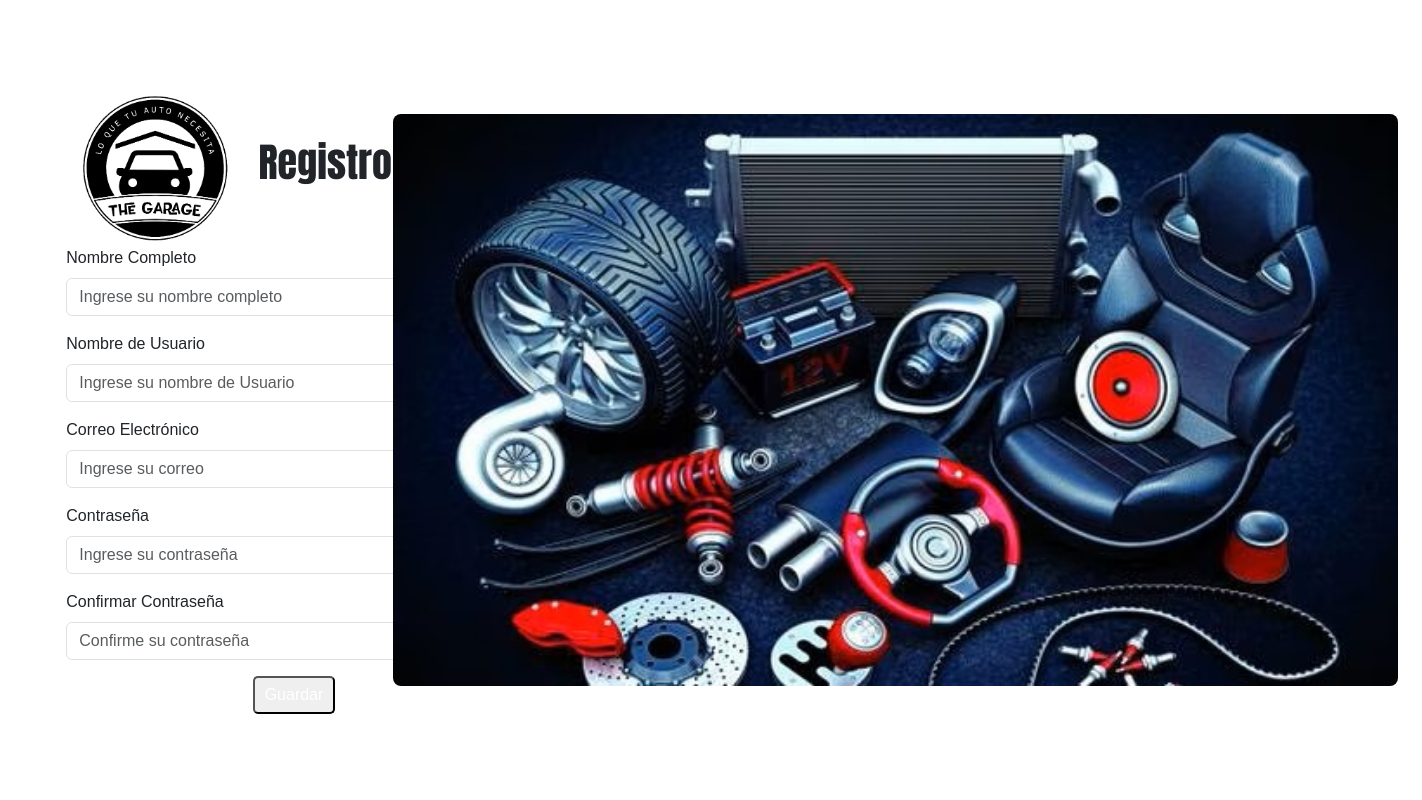
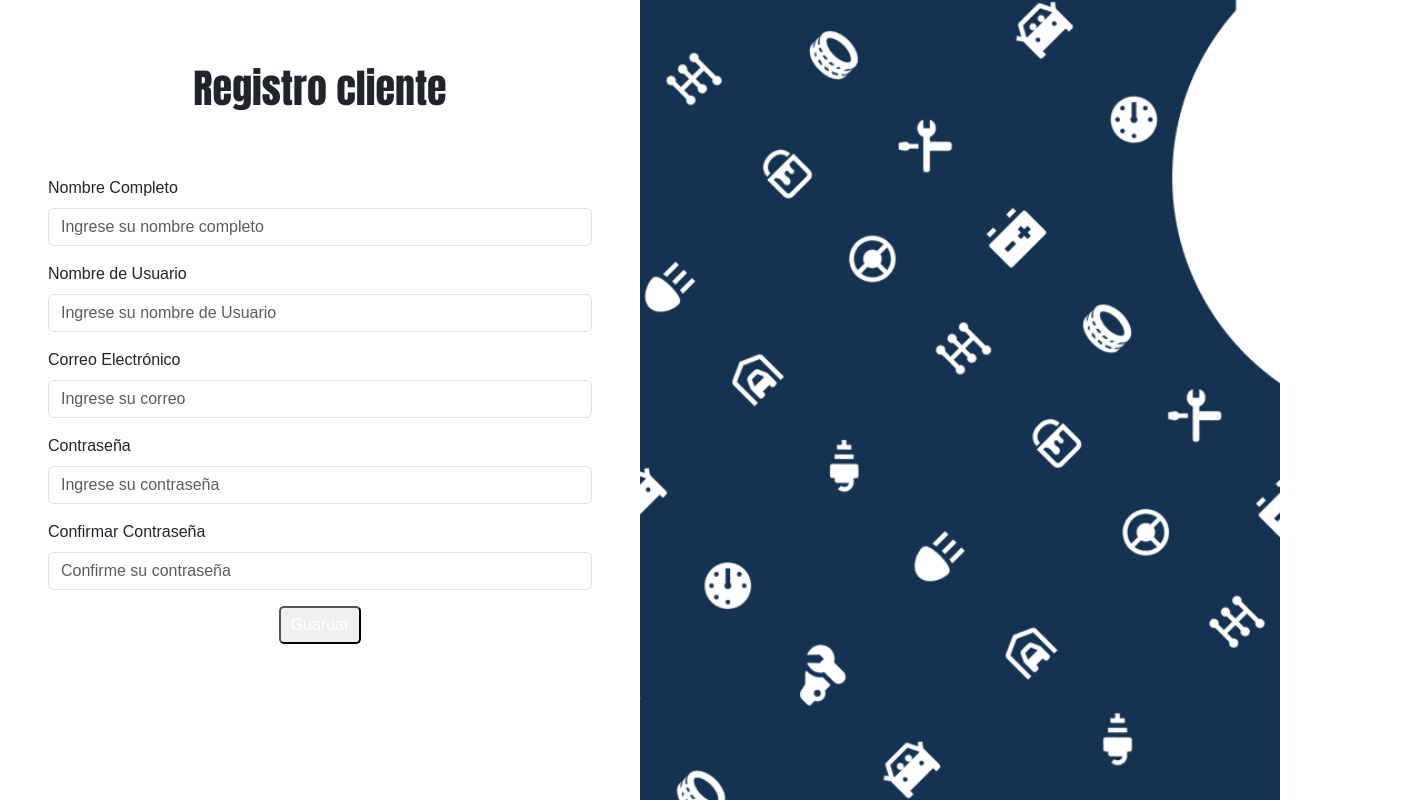
Before and after one commit to ManuelOrtegaR/the-garage, a React (Vite) app in the folder the-garage/: page /Singupclient in a window 1280 px wide. Shown: the whole page, 1422 px wide, since content can reach past the window. Built offline with nearby package versions, Linux system fonts and the light colour scheme.

Commit message:
Se agregan los formularios para recuperar contraseña y los layouts a las ventanas

```diff
--- a/the-garage/src/auth/components/ClientSingUp.jsx
+++ b/the-garage/src/auth/components/ClientSingUp.jsx
@@ -10,7 +10,7 @@ function ClientSingUp() {
   const handleShowVerifyModal = () => setVerifyAccount(true);
   return (
     <>
-      <Form>
+      <Form className="Form_client m-5">
         <Form.Group className="mb-3" controlId="formBasicName">
           <Form.Label>Nombre Completo</Form.Label>
           <Form.Control type="texto" placeholder="Ingrese su nombre completo" />
--- a/the-garage/src/auth/components/CompanySingUp.jsx
+++ b/the-garage/src/auth/components/CompanySingUp.jsx
@@ -5,7 +5,7 @@ import { BtnSubmitStyled } from "../../components/StyledButtons";
 
 function CompanySingUp() {
   return (
-    <Form>
+    <Form className="Form_company m-5">
       <Row>
         <Col>
           <Form.Group className="mb-3" controlId="formLInfo">
--- /dev/null
+++ b/the-garage/src/auth/components/PasswordRecovery.jsx
@@ -0,0 +1,46 @@
+import Form from "react-bootstrap/Form";
+import { useState } from "react";
+import { BtnSubmitStyled } from "../../components/StyledButtons";
+import { Container } from "react-bootstrap";
+
+function PasswordRecovery() {
+  const [newPassword, setNewPassword] = useState(false);
+  const handleShowNewPassword = () => setNewPassword(true);
+  console.log(newPassword);
+  return (
+    <>
+      {newPassword ? (
+        <Form className="Password_recovery m-5 w-90">
+          <Form.Group className="mb-3" controlId="formBasicPassword">
+            <Form.Label>Nueva Contraseña</Form.Label>
+            <Form.Control type="password" placeholder="Ingrese su contraseña" />
+          </Form.Group>
+          <Form.Group className="mb-3" controlId="formBasicConfirmPassword">
+            <Form.Label>Confirmar Contraseña</Form.Label>
+            <Form.Control
+              type="password"
+              placeholder="Confirme su contraseña"
+            />
+          </Form.Group>
+          <div className="b-change-password   d-flex justify-content-center">
+            <BtnSubmitStyled>Recuperar</BtnSubmitStyled>
+          </div>
+        </Form>
+      ) : (
+        <Form className="Password_recovery_mail m-5 w-90">
+          <Form.Group className="mb-3" controlId="formBasicEmail">
+            <Form.Label>Digite el correo electrónico registrado</Form.Label>
+            <Form.Control type="email" placeholder="Ingrese su correo" />
+          </Form.Group>
+
+          <div className="b-send-email d-flex justify-content-center">
+            <BtnSubmitStyled onClick={handleShowNewPassword}>
+              Recuperar
+            </BtnSubmitStyled>
+          </div>
+        </Form>
+      )}
+    </>
+  );
+}
+export default PasswordRecovery;
--- a/the-garage/src/auth/components/StyledsComponents.jsx
+++ b/the-garage/src/auth/components/StyledsComponents.jsx
@@ -2,19 +2,26 @@ import styled from "@emotion/styled";
 
 import Button from "react-bootstrap/Button";
 import Nav from "react-bootstrap/Nav";
-import Tab from "react-bootstrap/Tab";
-import Tabs from "react-bootstrap/Tabs";
+import background from "./../../../assets/authIcons/AuthBgFull.png";
 
-export const MainConteiner = styled("div")(({ theme }) => ({
+// export const MainConteiner = styled("div")(({ theme }) => ({
+//   display: "flex",
+//   justifyContent: "center",
+//   alignItems: "center",
+//   height: "100vh",
+//   width: "100vw",
+//   flexDirection: "column",
+//   backgroundColor: theme.colors.mainColor,
+// }));
+
+export const MainConteiner = styled("div")(() => ({
   display: "flex",
-  justifyContent: "center",
-  alignItems: "center",
   height: "100vh",
   width: "100vw",
-  flexDirection: "column",
-  backgroundColor: theme.colors.mainColor,
+  backgroundImage: `url(${background})`,
+  backgroundRepeat: "no-repeat",
+  backgroundSize: "cover",
 }));
-
 export const TitlePg = styled("h1")(({ theme }) => ({
   display: "flex",
   justifyContent: "center",
@@ -22,31 +29,6 @@ export const TitlePg = styled("h1")(({ theme }) => ({
   fontFamily: theme.fontFamily.titleFont,
   fontSize: theme.fonts[1],
   color: theme.colors.mainColor,
-}));
-
-export const TabsStyled = styled(Tabs)(({ theme }) => ({
-  fontFamily: theme.fontFamily.mainFont,
-  color: theme.colors.mainColor,
-  fontSize: theme.fonts[4],
-}));
-export const TabStyled = styled(Tab)(({ theme }) => ({
-  fontFamily: theme.fontFamily.mainFont,
-  "&:hover": {
-    backgroundColor: "gray",
-    color: theme.colors.mainColor,
-  },
-}));
-
-export const NavStyled = styled(Nav)(({ theme }) => ({
-  fontFamily: theme.fontFamily.mainFont,
-  color: theme.colors.mainColor,
-}));
-
-export const NavItemStyled = styled(Nav.Item)(({ theme }) => ({
-  color: theme.colors.mainColor,
-  display: "flex",
-  justifyContent: "center",
-  fontFamily: theme.fontFamily.mainFont,
 }));
 
 export const NavLinkStyled = styled(Nav.Link)(({ theme }) => ({
--- a/the-garage/src/auth/components/index.js
+++ b/the-garage/src/auth/components/index.js
@@ -4,3 +4,4 @@ export * from "./CompanySingUp_contact";
 
 export * from "./SingUp";
 export * from "./CompanySingUp_LI";
+export * from "./PasswordRecovery";
--- a/the-garage/src/auth/pages/Login.jsx
+++ b/the-garage/src/auth/pages/Login.jsx
@@ -17,15 +17,11 @@ export function Login() {
   const handleShow = () => setShowModal(true);
 
   return (
-    <MainConteiner>
-      <div className="login col-5">
-        <div className="login__contenedor p-4 m-1 rounded-5">
-          <div className="login__logo d-flex justify-content-center">
-            <img src="/../assets/logos/logo-icono.png" alt="logo" />
-          </div>
-          <div className="login__form row">
+    <MainConteiner className="img-fluid">
+      <div className="login d-flex row w-50 bg-white">
+        <div className="login__contenedor">
           <TitlePg>Inicio de Sesión</TitlePg>
-            <Form>
+          <Form className="Form_login m-5 ">
             <Form.Group className="mb-3" controlId="formBasicEmail">
               <Form.Label>Correo Electrónico</Form.Label>
               <Form.Control type="email" placeholder="Ingrese su correo" />
@@ -45,9 +41,12 @@ export function Login() {
               controlId="formBasicCheckbox"
             >
               <Form.Check type="checkbox" label="Recuerdáme" />
-                <a href="#" className="text-decoration-none">
-                  ¿Olvidaste tu contraseña?
-                </a>
+              <NavLink
+                to={"/Recoverypassword"}
+                style={{ textDecoration: "none", color: "darkblue" }}
+              >
+                ¿Olvidaste tu Constraseña?
+              </NavLink>
             </Form.Group>
             <div className="d-flex justify-content-center">
               <ButtonStyled
@@ -64,13 +63,17 @@ export function Login() {
                 </NavLink>
               </ButtonStyled>
             </div>
-            </Form>
             <div className="d-flex gap-1 mt-2 justify-content-center">
               <label>¿No tienes un usuario?</label>
-              <Button variant="outline-secondary" onClick={handleShow}>
+              <Button
+                variant="outline-secondary aling-self-center"
+                onClick={handleShow}
+              >
                 Registrate!
               </Button>
             </div>
+          </Form>
+
           <div className="d-flex justify-content-center m-2">
             <span>o</span>
           </div>
@@ -84,7 +87,6 @@ export function Login() {
           </div>
         </div>
       </div>
-      </div>
       {showModal ? <SingUpModal /> : <></>}
     </MainConteiner>
   );
--- /dev/null
+++ b/the-garage/src/auth/pages/RecoveryPasswordPg.jsx
@@ -0,0 +1,19 @@
+import PasswordRecovery from "../components/PasswordRecovery";
+
+import { MainConteiner, TitlePg } from "../components/StyledsComponents";
+
+export function RecoveryPasswordPg() {
+  return (
+    <MainConteiner>
+      <div className="recovery  d-flex w-50  bg-white">
+        <div className="recovery__contenedor p-10 w-100  m-0 ">
+          <TitlePg className="align-items-center">Recuperar Contraseña</TitlePg>
+
+          <div className="recovery__contenedor">
+            <PasswordRecovery />
+          </div>
+        </div>
+      </div>
+    </MainConteiner>
+  );
+}
--- a/the-garage/src/auth/pages/SingUpClientPg.jsx
+++ b/the-garage/src/auth/pages/SingUpClientPg.jsx
@@ -4,23 +4,13 @@ import { MainConteiner, TitlePg } from "../components/StyledsComponents";
 
 export function SingUpClientPg() {
   return (
-    <MainConteiner>
-      <div className="login d-flex ">
-        <div className="login__contenedor p-4 m-1 rounded-5">
-          <div className="login__logo d-flex justify-content-center">
-            <img src="/../assets/logos/logo-icono.png" alt="logo" />
-            <TitlePg className="align-items-center">Registro cliente</TitlePg>
-          </div>
-          <div className="login__form row">
-            <ClientSingUp />
-          </div>
-        </div>
-        <div className="login__rep d-flex justify-content-center p-4 m-1 rounded-5 ">
-          <img
-            src="/../assets/images/auth/repuestos1.jpg"
-            className="login__rep d-flex justify-content-center p-4 m-1 rounded-5 "
-            alt="partes"
-          />
+    <MainConteiner className="img-fluid">
+      <div className="client_form  d-flex w-50 ">
+        <div className="login__contenedor p-10 w-100">
+          <TitlePg className="align-items-center  p-3 mt-5">
+            Registro cliente
+          </TitlePg>
+          <ClientSingUp />
         </div>
       </div>
     </MainConteiner>
--- a/the-garage/src/auth/pages/SingUpCompanyPg.jsx
+++ b/the-garage/src/auth/pages/SingUpCompanyPg.jsx
@@ -5,23 +5,11 @@ import { MainConteiner, TitlePg } from "../components/StyledsComponents";
 export function SingUpCompanyPg() {
   return (
     <MainConteiner>
-      <div className="login d-flex ">
-        <div className="login__contenedor p-4 m-1 rounded-5">
-          <div className="login__logo d-flex justify-content-center">
-            <img src="/../assets/logos/logo-icono.png" alt="logo" />
-            <TitlePg className="align-items-center">Registro Empresa</TitlePg>
-          </div>
+      <div className=" d-flex  w-50">
+        <div className="login__contenedor p-4 m-0 w-100">
+          <TitlePg className="align-items-center">Registro Empresa</TitlePg>
 
-          <div className="login__form row">
-            <CompanySingUp />
-          </div>
-        </div>
-        <div className="login__rep d-flex justify-content-center p-4 m-1 rounded-5 ">
-          <img
-            src="/../assets/images/auth/mecanico.png"
-            className="login__rep d-flex justify-content-center p-4 m-1 rounded-5 "
-            alt="partes"
-          />
+          <CompanySingUp />
         </div>
       </div>
     </MainConteiner>
--- a/the-garage/src/router/AppRouter.jsx
+++ b/the-garage/src/router/AppRouter.jsx
@@ -4,7 +4,7 @@ import { TheGarageRoutes } from "../thegarage";
 
 import { SingUpClientPg } from "../auth/pages/SingUpClientPg";
 import { SingUpCompanyPg } from "../auth/pages/SingUpCompanyPg";
-//import { SingUpPg } from "../auth/pages/SingUpPg";
+import { RecoveryPasswordPg } from "../auth/pages/RecoveryPasswordPg";
 
 export const AppRouter = () => {
   return (
@@ -15,6 +15,10 @@ export const AppRouter = () => {
 
         <Route path="/Singupclient" element={<SingUpClientPg />}></Route>
         <Route path="/Singupcompany" element={<SingUpCompanyPg />}></Route>
+        <Route
+          path="/Recoverypassword"
+          element={<RecoveryPasswordPg />}
+        ></Route>
       </Routes>
     </>
   );
```
Also changed, not shown: the-garage/assets/authIcons/AuthBgFull.png (added). Lines whose indentation alone changed are shown as unchanged.
